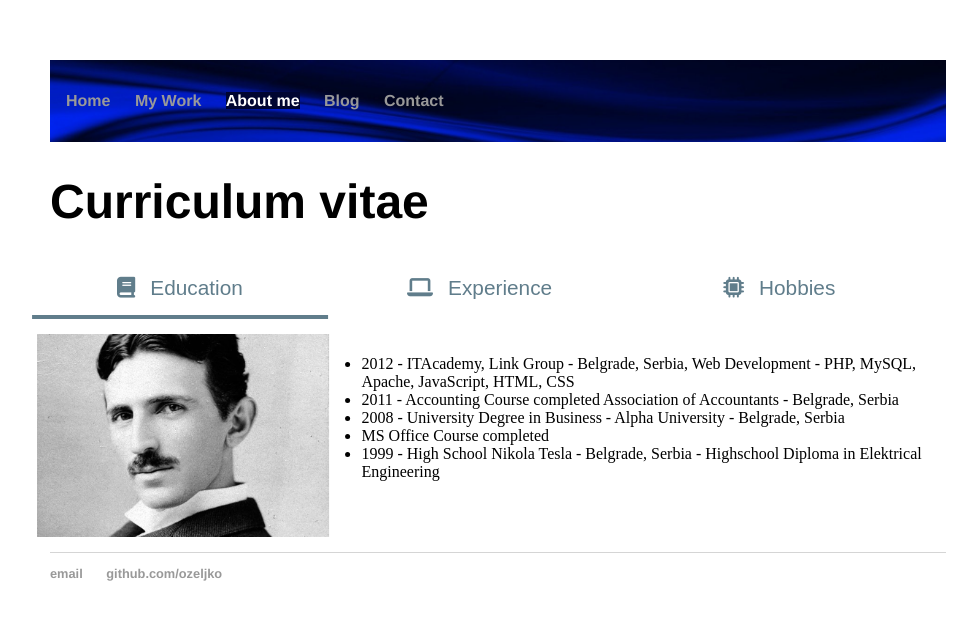
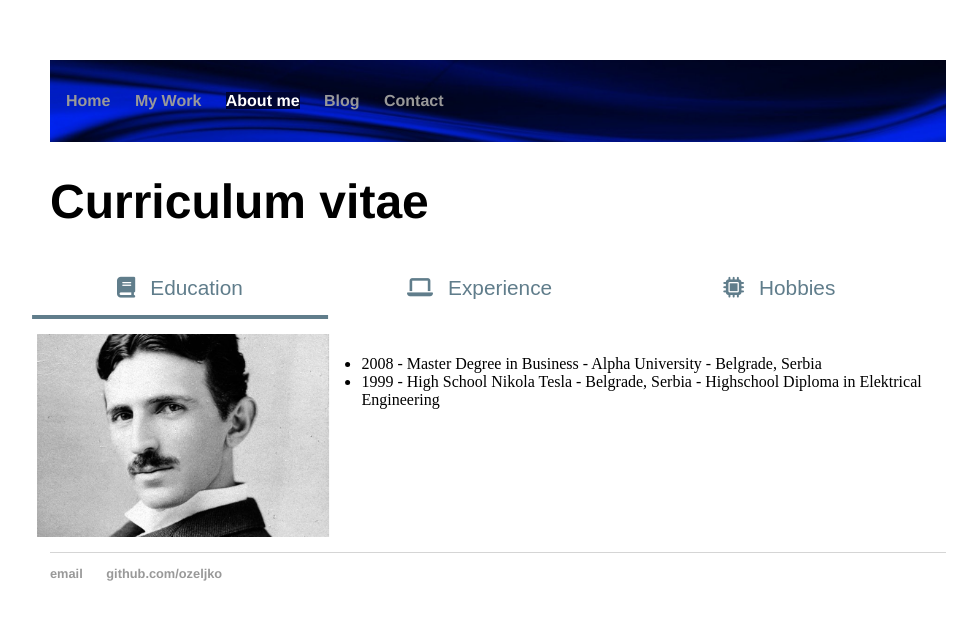
Before and after one commit to ozeljko/ozeljko.github.io, a Jekyll site: the page built from pages/cv.html, in a window 1280 px wide. Shown: the top 620 px of the page, without its empty margins (142-1119 px from the left). Built offline with Jekyll 4.4.1, drawn with Linux system fonts in a browser that asks for light colours; nearby versions of some CDN libraries; some of the changed lines change nothing that is shown.

Commit message:
Update cv.html

```diff
--- a/pages/cv.html
+++ b/pages/cv.html
@@ -15,54 +15,31 @@
 					<div class="panel">
 						<img src="../images/nikola_tesla.jpg">
 						<p><ul>
-							<li>2012 - ITAcademy, Link Group - Belgrade, Serbia, Web Development - PHP, MySQL, Apache, JavaScript, HTML, CSS</li>
-							<li>2011 - Accounting Course completed Association of Accountants - Belgrade, Serbia</li>
-							<li>2008 - University Degree in Business - Alpha University - Belgrade, Serbia</li>
-							<li>       MS Office Course completed</li>
+							<li>2008 - Master Degree in Business - Alpha University - Belgrade, Serbia</li>
 							<li>1999 - High School Nikola Tesla - Belgrade, Serbia - Highschool Diploma in Elektrical Engineering</li>
 					</ul></p>
 					</div>
 					<div style="display: none;" class="panel">
 						<img src="../images/retro_005.jpg">
-						<p><ul>
-							<li>2019  Sales Administator                „Gigatron“  ,                                                    Belgrade, Serbia
-    • Sale of technical goods.
-    • Handover of goods, making orders.
-    • Opening and closing days.
-    • Work with money and different types of billing.
-    • Invoicing of goods, making invoices and their realization.
-    • Daily communication with the bank, credit agreements and payments.
-    • MTS contracting and implementation.
-    • Coordination of logistics, procurement, courier services and clients.
-    • Coordination of logistics, procurement, services and customers.
-    • Resolving complaints.
-        </li>
-<li>2018 PhP Programmer             “Lenador studios” ,                                                Belgrade, Serbia                                                              	html, css, javascript, php, mysql, wordpress, three.js
-</li><li>2016  Seller of Sony branded goods                  “Sony Center”,                            Belgrade,Serbia
-    • Sale of TVs, sound systems and accessorries.
-    • Handover a goods.
-    • Cash register work.
+						<p>							2019dec - 2024mart https://web.archive.org/web/sitemap/ninjutsu.rs
+Completely changed functionality through WordPress.
+  <p>
+2018. March – 2018. September  Back-end Programmer “Lenador studios”,         Belgrade, Serbia
+https://lenadorstudios.com/- html, css, php, javascript.
+https://intraco.co.rs - web scraping thousands of products, sorting, summing and entering data in web site base.
 
-</li><li>2013 PhP Programmer           “Zavod za proucavanje kulturnog razvitka”         Belgrade, Serbia                                                              	http://www.teslaways.rs/index.php?page=12
+https://bingo-ce719.firebaseapp.com - Calculator for models WebGlRenderer Importing 3d models into browsers using ThreeJs and White Shark
+ </p><p>
+2013. June – 2013. December,
+PHP Programmer  The Center for Studies in Cultural Development in the Republic of Serbia
+Belgrade, Serbia https://zaprokul.org.rs/
 
-</li><li>2011  Store Manager                  “DS Market”,                                                         Belgrade,Serbia
-    • Responsible for all orders, invoices, bills and shipping.
-    • Responsible for online sales and web site maintenance.
-    • Handled costumers’ inquiries, in person or by phone.
-
-</li><li>2008 Sales Representative     „JAT Airways“                                                         Belgrade, Serbia
-    • Responsible for sales planning.
-    • Responsible for marketing.
-
-<li>2005-2007 Delivery Person                 „DHL“                                                           Belgrade, Serbia
-    • Responsible for all orders, invoices, bills and shipping.
-    • Handled costumers’ inquiries, in person or by phone.</li>
-						</ul></p>
+Custom  website TeslaWays, and throughout this site used following tools:
+php, MySQL, JavaScript, html, css </p>
 					</div>
 					<div style="display: none;" class="panel">
 						<img src="../images/retro_006.jpg">
-						<p>Is League of Legends a real hobby? Yet I'm playing it from end of first season - 01 - best online game made of json, php, nodeJs.
-							This hobby has also given me great analytical skill, i can see absolutely every mistake I've made afterwards.
+						<p>Reading books
 						</p>
 					</div>
 			</div>
```
